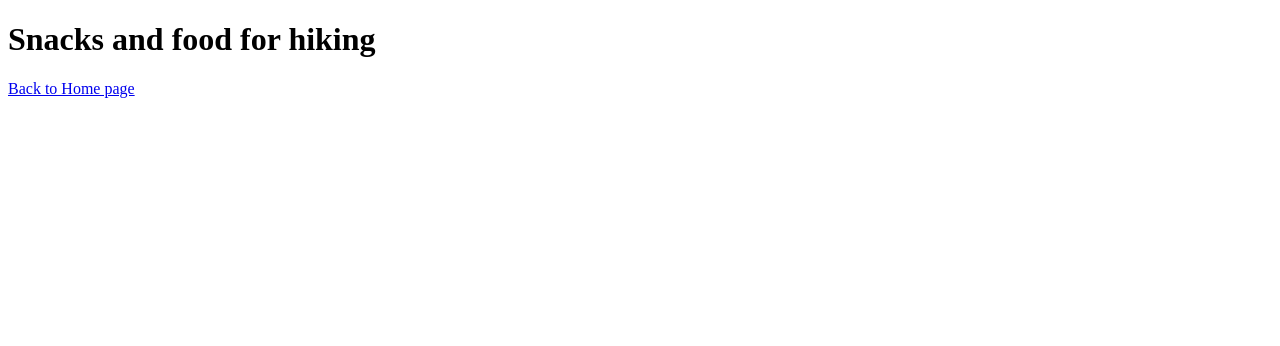
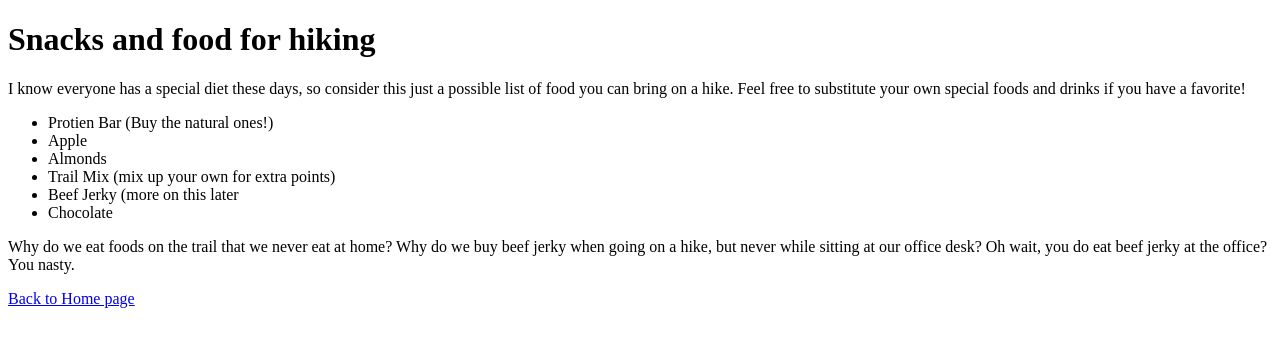
Before and after one commit to chriskorsak/sat-week-1-html, a plain HTML site: page food-hiking.html in a window 1280 px wide. Drawn offline with Linux system fonts and the light colour scheme.

Commit message:
add content to food page

```diff
--- a/food-hiking.html
+++ b/food-hiking.html
@@ -5,7 +5,16 @@
   </head>
   <body>
     <h1>Snacks and food for hiking</h1>
-    <p></p>
+    <p>I know everyone has a special diet these days, so consider this just a possible list of food you can bring on a hike. Feel free to substitute your own special foods and drinks if you have a favorite!</p>
+    <ul>
+      <li>Protien Bar (Buy the natural ones!)</li>
+      <li>Apple</li>
+      <li>Almonds</li>
+      <li>Trail Mix (mix up your own for extra points)</li>
+      <li>Beef Jerky (more on this later</li>
+      <li>Chocolate</li>
+    </ul>
+    <p>Why do we eat foods on the trail that we never eat at home? Why do we buy beef jerky when going on a hike, but never while sitting at our office desk? Oh wait, you do eat beef jerky at the office? You nasty.</p>
     <a href="index.html">Back to Home page</a>
   </body>
 </html>
```
